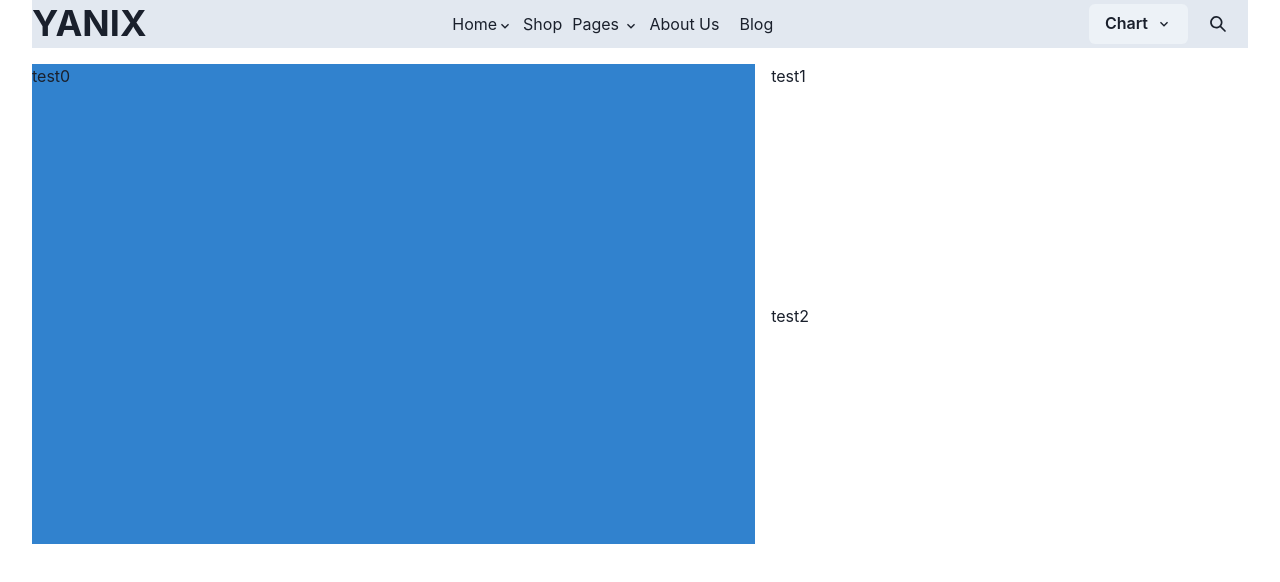
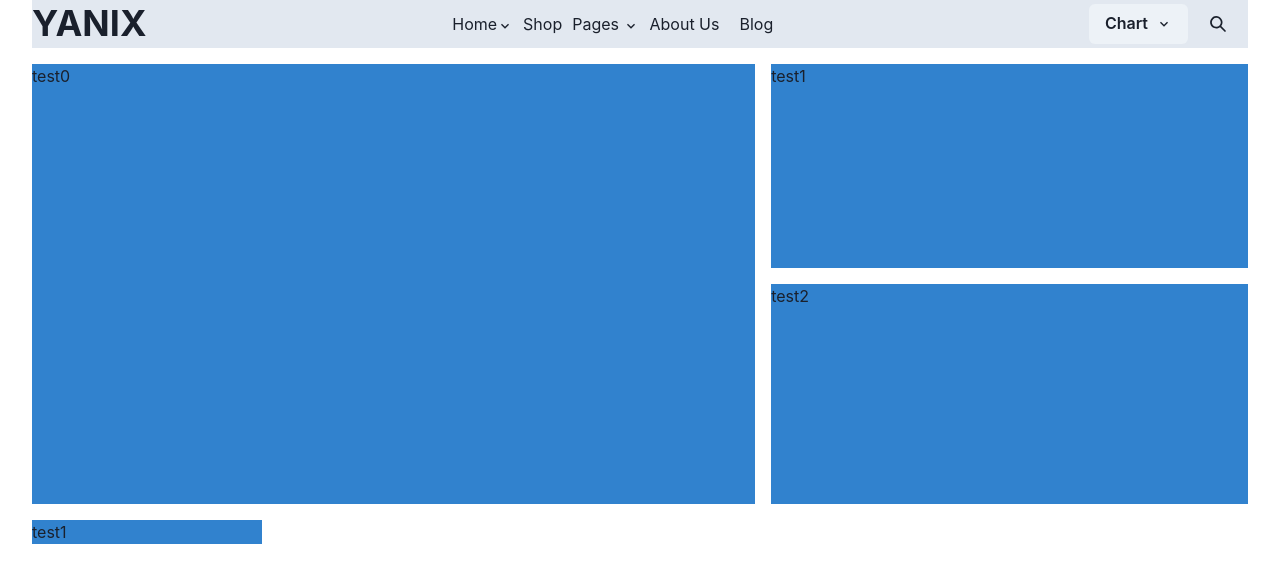
Before and after one commit to Yanis-mnh/Ecommerce-web-site, a React (Vite) app: page /shop in a window 1280 px wide. Shown: the top 582 px of the page. Built offline with nearby package versions, Linux system fonts and the light colour scheme.

Commit message:
add: product components

```diff
--- a/public/images/images.json
+++ b/public/images/images.json
@@ -333,6 +333,5 @@
             "alt": "Woman Standing on Cliff"
         }
     ],
-    "total_results": 8000,
-    "next_page": "https://api.pexels.com/v1/search/?page=2\u0026per_page=15\u0026query=backpack"
+    "total_results": 8000
 }
--- /dev/null
+++ b/src/componets/Product.tsx
@@ -0,0 +1,7 @@
+import { GridItem } from "@chakra-ui/react";
+
+const Product = () => {
+  return <GridItem bg={"blue.500"}>test1</GridItem>;
+};
+
+export default Product;
--- a/src/pages/Shop.tsx
+++ b/src/pages/Shop.tsx
@@ -1,5 +1,7 @@
 import { Grid, GridItem } from "@chakra-ui/react";
+import Product from "../componets/Product";
 
+const images = "images.json";
 const Shop = () => {
   return (
     <>
@@ -13,8 +15,13 @@ const Shop = () => {
         <GridItem gridArea={"1 / 1 / 6 / 4"} bg="blue.500">
           test0
         </GridItem>
-        <GridItem gridArea={" 1 / 4 / 3 / 6"}>test1</GridItem>
-        <GridItem gridArea={" 3 / 4 / 6 / 6"}>test2</GridItem>
+        <GridItem gridArea={" 1 / 4 / 3 / 6"} bg="blue.500">
+          test1
+        </GridItem>
+        <GridItem gridArea={" 3 / 4 / 6 / 6"} bg="blue.500">
+          test2
+        </GridItem>
+        <Product />
       </Grid>
     </>
   );
```
